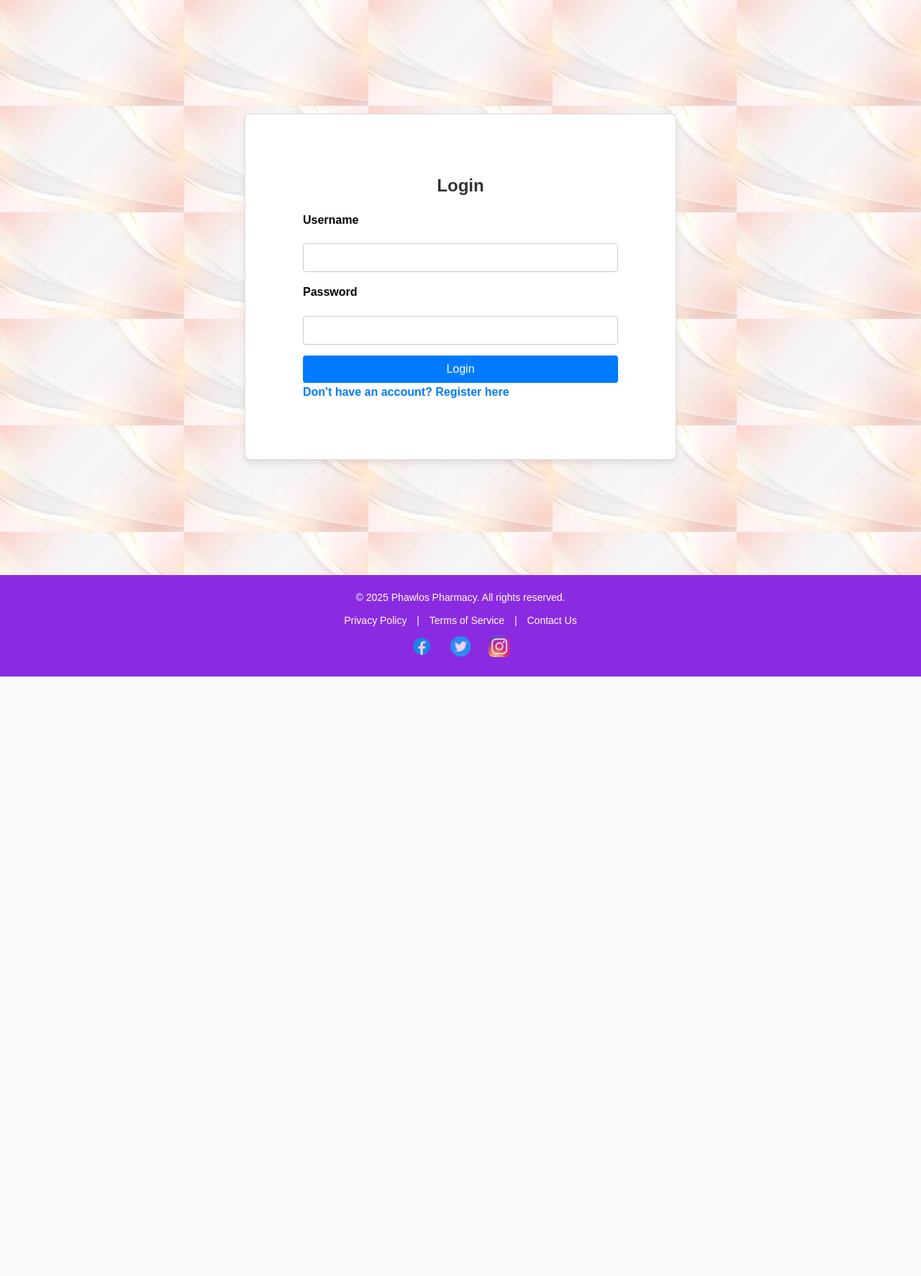
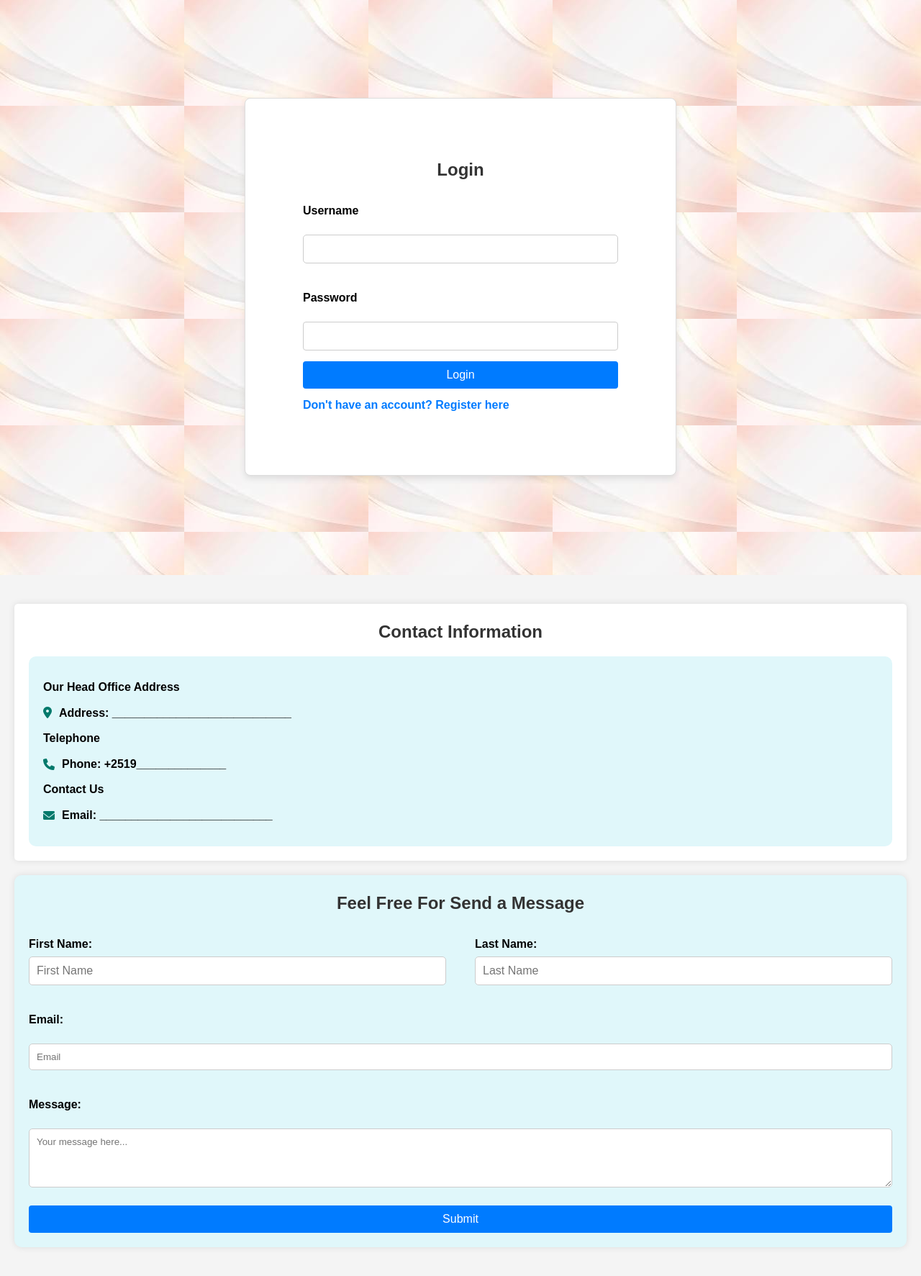
Before and after one commit to Aman3545/Our-project, a PHP site: page /HTML/index.html in a window 1280 px wide. Shown: the part 3078-4851 px from the top of the page at 72% size. Before the commit the page ends 4018 px from the top, so only its background shows below. Run offline with PHP 8.4, Linux system fonts and the light colour scheme.

Commit message:
contact
contact-page

```diff
--- a/CSS/index.css
+++ b/CSS/index.css
@@ -426,7 +426,107 @@
 }
 
 /*end login styling*/
-/* start Footer Styling */
+/* start contact Styling */
+body {
+  font-family: Arial, sans-serif;
+  margin: 0;
+  padding: 0;
+  background-color: #f4f4f4;
+}
+
+header {
+  background-color: #4CAF50;
+  color: white;
+  padding: 1em 0;
+  text-align: center;
+}
+
+main {
+  padding: 20px;
+}
+
+.contact-info, .contact-form {
+  background-color: white;
+  padding: 20px;
+  margin: 20px 0;
+  border-radius: 5px;
+  box-shadow: 0 0 10px rgba(0, 0, 0, 0.1);
+}
+
+.contact-info h2, .contact-form h2 {
+  margin-top: 0;
+}
+
+.cont-info, .contact-form {
+  background-color: #e0f7fa;
+  padding: 20px;
+  border-radius: 10px;
+}
+
+.cont-info p {
+  display: flex;
+  align-items: center;
+  margin: 10px 0;
+  font-weight: bold;
+}
+
+.cont-info i {
+  margin-right: 10px;
+  color: #00796b;
+}
+.last-name{
+  margin-left: 30px;
+}
+
+.name {
+  display: flex;
+  justify-content: space-between;
+}
+.name div {
+  flex: 1;
+  margin-right: 10px;
+}
+
+.name div:last-child {
+  margin-right: 0;
+}
+
+label {
+  display: block;
+  margin: 10px 0 5px;
+}
+
+input[type="text"], input[type="email"], textarea {
+  width: 100%;
+  padding: 10px;
+  margin-bottom: 10px;
+  border: 1px solid #ccc;
+  border-radius: 5px;
+}
+
+button {
+  background-color: #4CAF50;
+  color: white;
+  padding: 10px 20px;
+  border: none;
+  border-radius: 5px;
+  cursor: pointer;
+}
+
+button:hover {
+  background-color: #45a049;
+}
+
+footer {
+  background-color: #333;
+  color: white;
+  text-align: center;
+  padding: 10px 0;
+  position: fixed;
+  width: 100%;
+  bottom: 0;
+}
+/*end contact styling*/
 footer {
   background-color: blueviolet;
   color: #fff;
--- a/HTML/index.html
+++ b/HTML/index.html
@@ -381,6 +381,62 @@
     </div>
     <!--end login section-->
 
+      <!--start contact section-->
+      <!DOCTYPE html>
+<html lang="en">
+<head>
+    <meta charset="UTF-8">
+    <meta name="viewport" content="width=device-width, initial-scale=1.0">
+    <title>Contact Us - Pharmacy</title>
+    <link rel="stylesheet" href="contact.css">
+    <link rel="stylesheet" href="https://cdnjs.cloudflare.com/ajax/libs/font-awesome/6.0.0-beta3/css/all.min.css">
+</head>
+<body>
+    <main>
+        <section class="contact-info">
+            <h2>Contact Information</h2>
+            <div class="cont-info">
+                <div>
+                    <p>Our Head Office Address </p>
+                    <p><i class="fas fa-map-marker-alt"></i> Address: ____________________________</p>
+                </div>
+                <div>
+                    <p> Telephone </p>
+                    <p><i class="fas fa-phone"></i> Phone: +2519______________</p>
+                </div>
+                <div>
+                    <p> Contact Us </p>
+                    <p><i class="fas fa-envelope"></i> Email: ___________________________</p>
+                </div>
+
+            </div>
+        </section>
+        <section class="contact-form">
+            <h2>Feel Free For Send a Message</h2>
+            <form action="#" method="post">
+                <div class="name">
+                    <div>
+                        <label for="first-name">First Name:</label>
+                        <input type="text" id="first-name" name="first-name" required placeholder="First Name">
+                    </div>
+                    <div class="last-name">
+                        <label for="last-name">Last Name:</label>
+                        <input type="text" id="last-name" name="last-name" required placeholder="Last Name">
+                    </div>
+                </div>
+                <label for="email">Email:</label>
+                <input type="email" id="email" name="email" required placeholder="Email">
+
+                <label for="message">Message:</label>
+                <textarea id="message" name="message" rows="4" required placeholder="Your message here..."></textarea>
+
+                <button type="submit">Submit</button>
+            </form>
+        </section>
+    </main>
+</body>
+</html>
+      <!--end contact section-->
     <!--start footer section-->
     <footer>
       <div class="footer-content">
```
